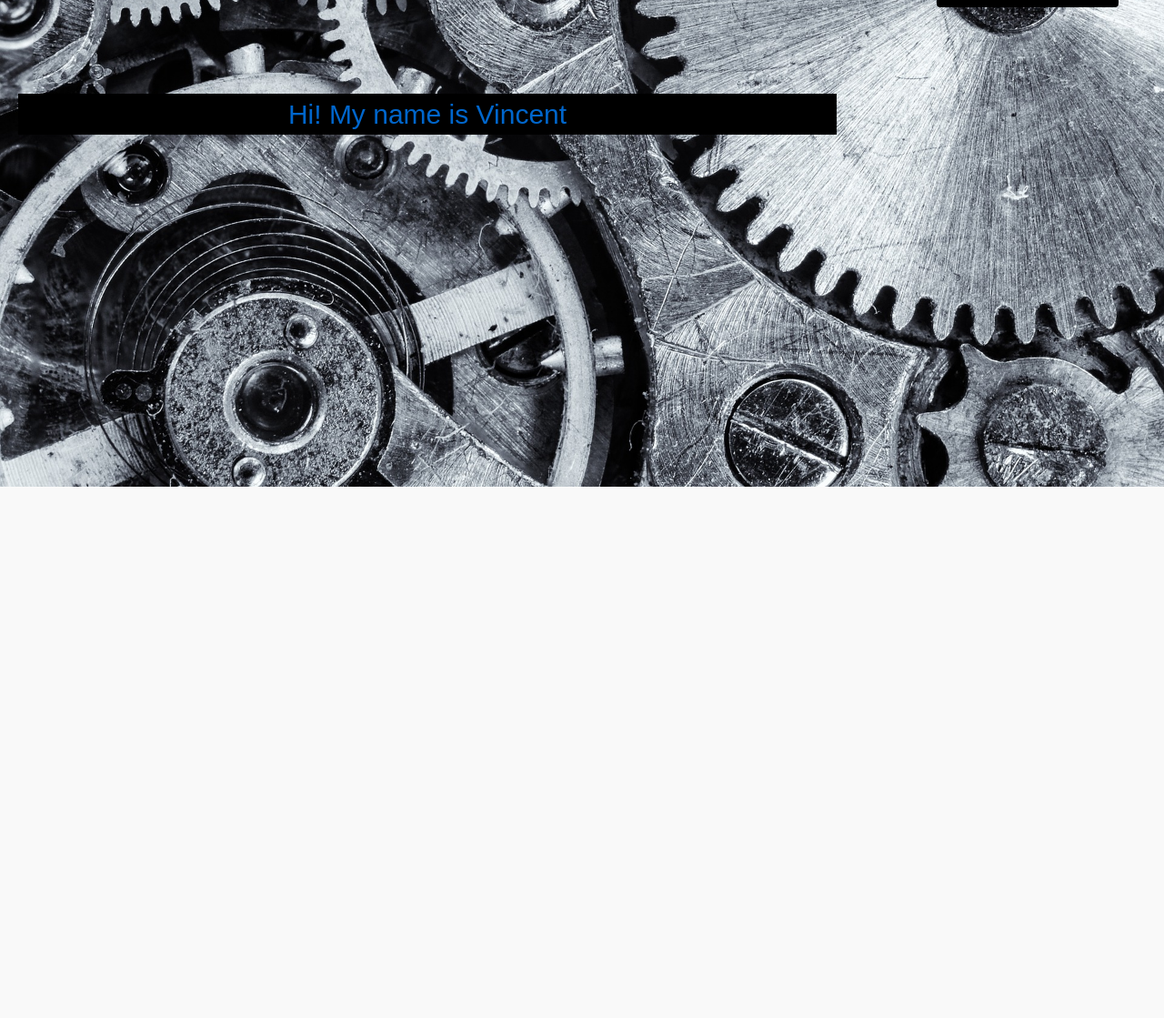
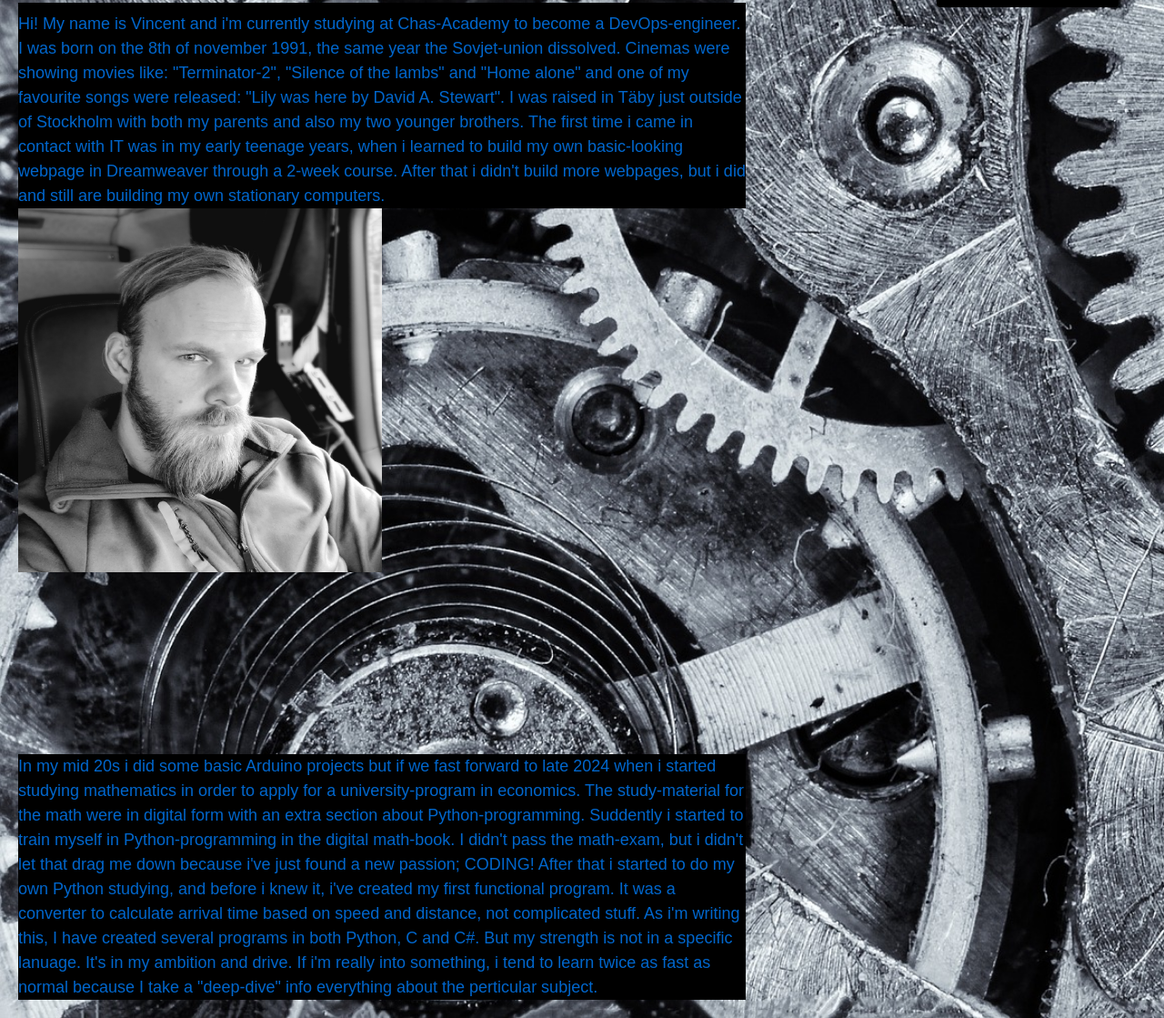
Before and after one commit to Mallard-Dash/Official_webpage, a plain HTML site: page who.html in a window 1280 px wide. Shown: the part 265-1384 px from the top of the page at 91% size. Before the commit the page ends 800 px from the top, so only its background shows below. Drawn offline with Linux system fonts and the light colour scheme.

Commit message:
more text

```diff
--- a/style.css
+++ b/style.css
@@ -91,20 +91,25 @@ h1, h2, h3 {
 }
 .content{
   color: #0066cc;
-  font-size: 30px;
+  font-size: 18px;
 }
 .box{
-  display: flex;
+  display: block;
   background-color: #000000;
   justify-content: center;
-  margin-bottom: 20px;
-  margin-top: 300px;
-  max-width: 900px;
+  margin-bottom: 0px;
+  margin-top: 200px;
+  max-width: 800px;
   max-height: fit-content;
 }
 .box > div {
   background-color: #f1f1f1;
-  margin: 100px;
+  margin: 50px;
   padding: 20px;
   font-size: 80px;
 }
+    img {
+      display: block;     /* Tar bort extra radavstånd */
+      margin-top: auto;
+      margin-bottom: auto;
+    }
--- a/who.html
+++ b/who.html
@@ -31,8 +31,32 @@
         </section>
         <section class="content">
             <div class="box">
-                <p>Hi! My name is Vincent</p>
-            </div>
-        </section>
+                <p>Hi! My name is Vincent and i'm currently studying at Chas-Academy to become a DevOps-engineer.
+                   I was born on the 8th of november 1991, the same year the Sovjet-union dissolved. Cinemas were
+                   showing movies like: "Terminator-2", "Silence of the lambs" and "Home alone" and one of my favourite
+                   songs were released: "Lily was here by David A. Stewart".
+                    I was raised in Täby just outside of Stockholm with both my parents and also my two younger
+                    brothers. The first time i came in contact with IT was in my early teenage years, when i learned
+                    to build my own basic-looking webpage in Dreamweaver through a 2-week course.
+                    After that i didn't build more webpages, but i did and still are building my own stationary computers.
+                </p>
+            </section>
+        </div>
+        <img src="visse.jpg" height="400px" width="400px"></a>
+            <section class="content">
+                <div class="box">
+                <p>In my mid 20s i did some basic Arduino projects but if we fast forward to late 2024 when i started studying
+                    mathematics in order to apply for a university-program in economics. The study-material for the math were
+                    in digital form with an extra section about Python-programming. Suddently i started to train myself in Python-programming
+                    in the digital math-book.
+                    I didn't pass the math-exam, but i didn't let that drag me down because i've just found a new passion; CODING!
+                    After that i started to do my own Python studying, and before i knew it, i've created my first functional program.
+                    It was a converter to calculate arrival time based on speed and distance, not complicated stuff. As i'm writing this,
+                    I have created several programs in both Python, C and C#. But my strength is not in a specific lanuage. It's
+                    in my ambition and drive. If i'm really into something, i tend to learn twice as fast as normal because I take
+                    a "deep-dive" info everything about the perticular subject.
+                </p>
+            </section>
+        </div>
     </body>
 </html>
```
Also changed, not shown: visse.jpg (added).
